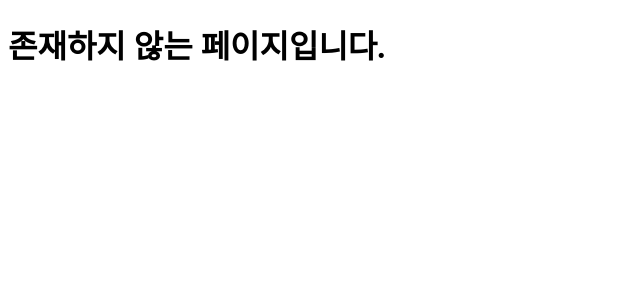
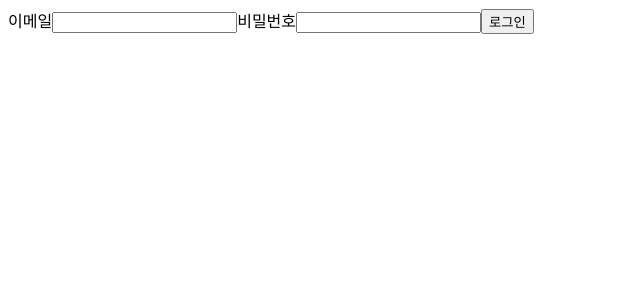
Before and after one commit to mihyunLee/wanted-pre-onboarding-frontend, a React (Create React App) app: page / in a window 1280 px wide. Shown: the top 300 px of the page, without its empty margins (0-640 px from the left). Built offline with nearby package versions, Linux system fonts and the light colour scheme.

Commit message:
✨ feat: root url 접속시 Singin 페이지로 리다이렉트 하기

```diff
--- a/src/routes/Router.jsx
+++ b/src/routes/Router.jsx
@@ -12,6 +12,7 @@ export default function AppRouter() {
       <Routes>
         {/* Public */}
         <Route element={<PublicRoutePage />}>
+          <Route path="/" element={<SignInPage />} />
           <Route path="/signin" element={<SignInPage />} />
           <Route path="/signup" element={<SignUpPage />} />
         </Route>
```
